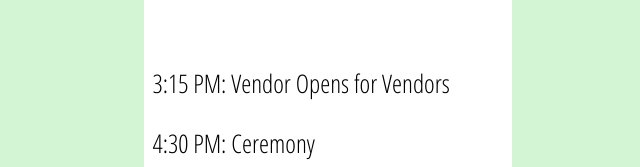
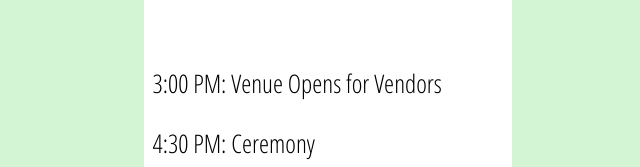
Before and after one commit to ctacey-code/ctacey-code.github.io, a plain HTML site: page index.html in a window 1280 px wide. Shown: the part 1353-1520 px from the top of the page, 640-1280 px from the left. Drawn offline with Linux system fonts and the light colour scheme.

Commit message:
Version 1.3.1
Corrected spelling error in Saturday schedule.

```diff
--- a/index.html
+++ b/index.html
@@ -69,7 +69,7 @@
                 <h2>Saturday Schedule</h2>
                 <h4>October 3rd</h4>
 
-                <p>3:15 PM: Vendor Opens for Vendors</p>
+                <p>3:00 PM: Venue Opens for Vendors</p>
                 <p>4:30 PM: Ceremony</p>
                 <p>5:00 PM: Hors D'Oevre</p>
                 <p>6:00 PM: Dinner</p>
```
